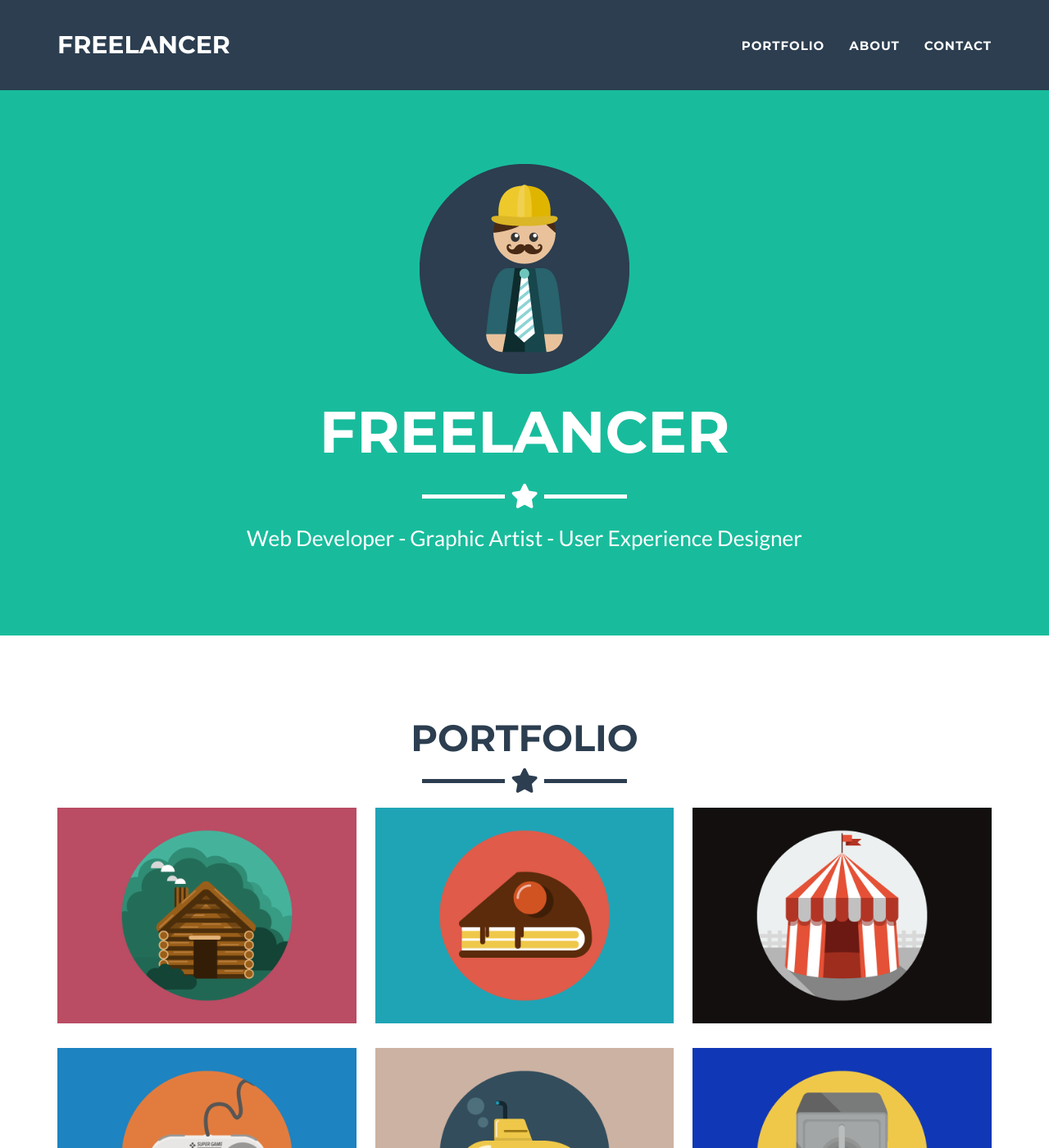
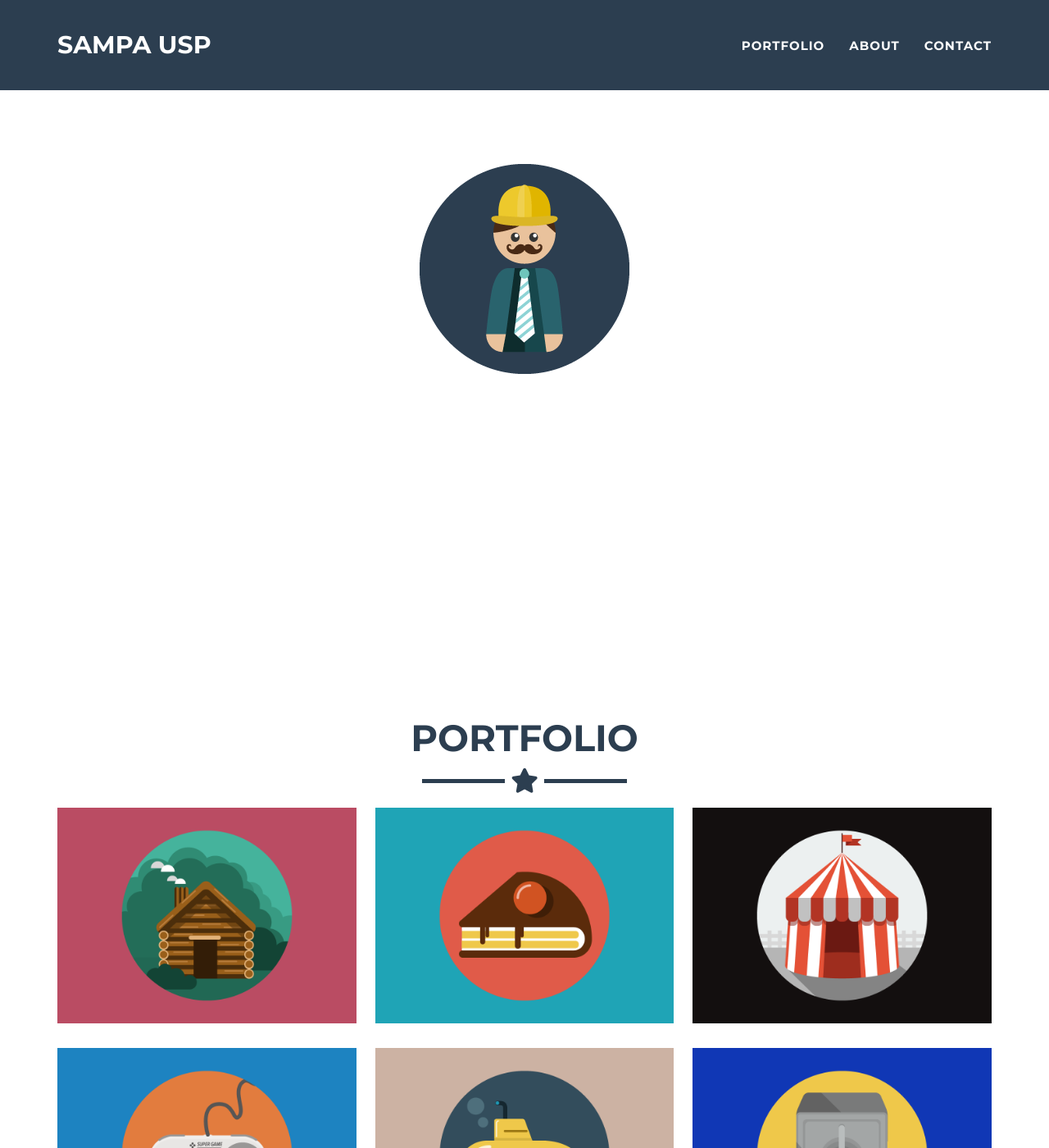
Before and after one commit to Sampa-USP/sampa-usp.github.io, a Jekyll site: the page built from _posts/2014-07-18-project-1.markdown, in a window 1280 px wide and 1400 px high. Shown: the whole window at 82% size. Built offline with Jekyll 4.4.1, drawn with Linux system fonts in a browser that asks for light colours; some of the changed text lies outside the part shown.

Commit message:
Update file

```diff
--- a/_config.yml
+++ b/_config.yml
@@ -1,10 +1,10 @@
 # Site settings
-title: Freelancer
+title: SAMPA USP
 email: your-email@domain.com
 url: https://github.com/jeromelachaud/freelancer-theme
 description: "Write an awesome description for your new site here. You can edit this line in _config.yml. It will appear in your document head meta (for Google search results) and in your feed.xml site description."
 keywords: "your keywords, separated by commas"
-skills: "Web Developer - Graphic Artist - User Experience Designer"
+skills: "Grupo de Pesquisa do Instituto de Física da USP"
 meta_author: LastName FirstName
 
 # Google webmaster tools
@@ -25,14 +25,14 @@ disqus_shortname: myshortname
 
 # Color settings (hex-codes without the leading hash-tag)
 color:
-  primary: 18bc9c #80B3FF
-  primary-rgb: "24,288,156" #"128,179,255"
+  primary: FFFFFF #80B3FF
+  primary-rgb: "255,255,255" #"128,179,255"
   secondary: 2c3e50 #FD6E8A
   secondary-dark: 233140 #A2122F
 
 # Footer settings
 footer:
-  copyright: Dr. Henry Jekyll
+  copyright: Jekyll
   location: Location
   social: Around the Web
   credits: Credits
@@ -52,11 +52,12 @@ social:
 
 # Postal address (add as many lines as necessary)
 address:
-  - line: 3481 Melrose Place
-  - line: Beverly Hills, CA 90210
+  - line: Rua do Matão, 1371 - Butantã
+  - line: Cidade Universitária
+  - line: São Paulo - SP
 
 # Credits content
-credits: 'Freelancer is a free to use, open source Bootstrap theme created by <a href="http://startbootstrap.com">Start Bootstrap</a>.'
+credits: ''
 
 # Build settings
 markdown: kramdown
```
